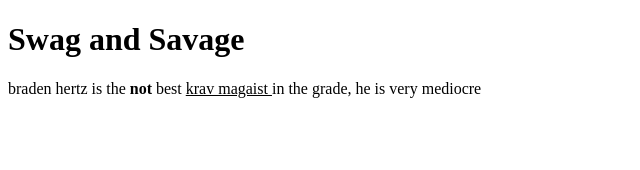
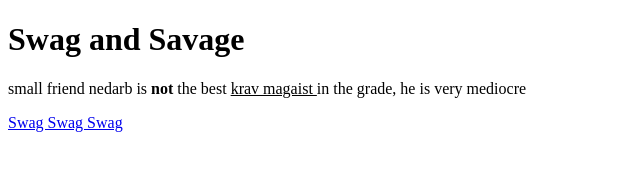
Before and after one commit to lk3662/swag-savage, a plain HTML site: page index.html in a window 1280 px wide. Shown: the whole page, without its empty margins (0-640 px from the left). Drawn offline with Linux system fonts and the light colour scheme.

Commit message:
Update index.html

```diff
--- a/index.html
+++ b/index.html
@@ -2,6 +2,7 @@
 <html>
  <body>
    <h1> Swag and Savage </h1>
-  <p> braden hertz is the <b> not </b> best <u> krav magaist </u> in the grade, he is very mediocre </p>
+  <p> small friend nedarb is <b> not </b> the best <u> krav magaist </u> in the grade, he is very mediocre </p>
+  <a href="https://www.youtube.com/watch?v=0D2ldyBJGWM "> Swag Swag Swag <a/>
  </body>
 </html>
```
